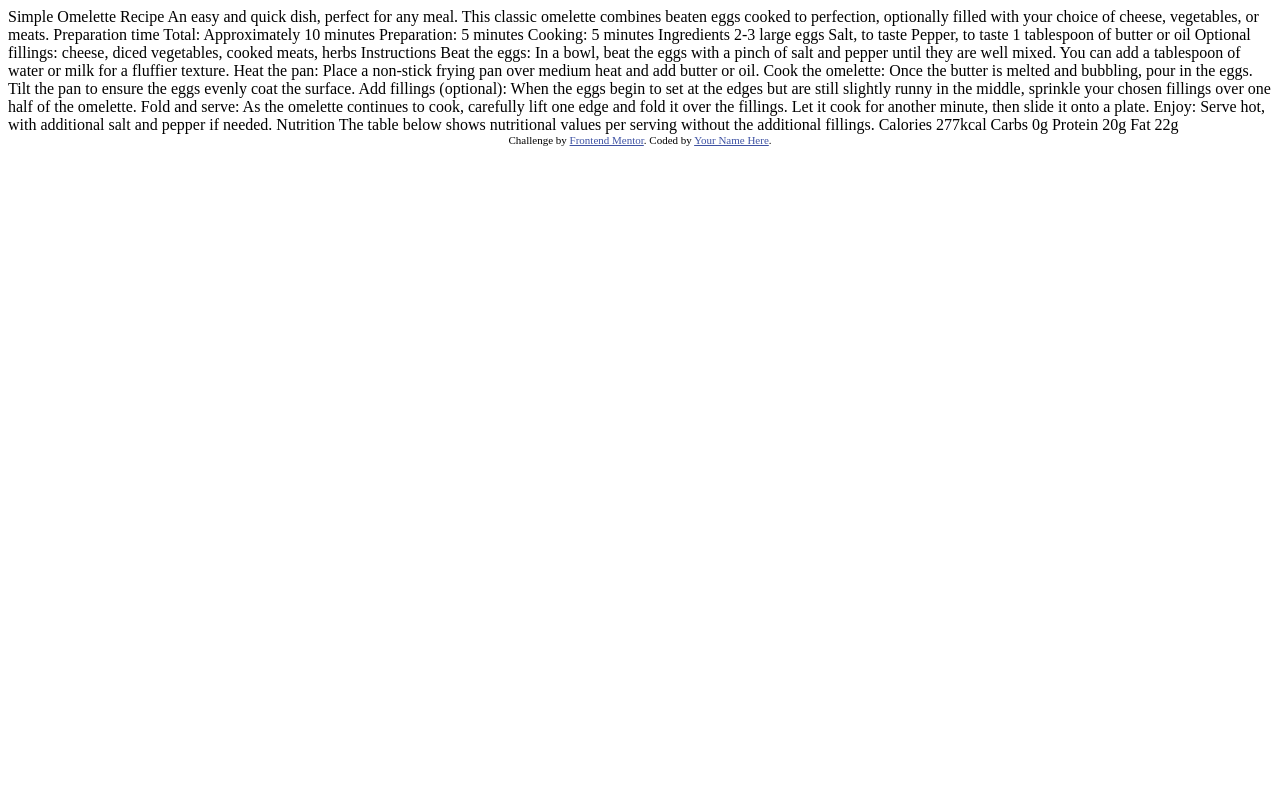
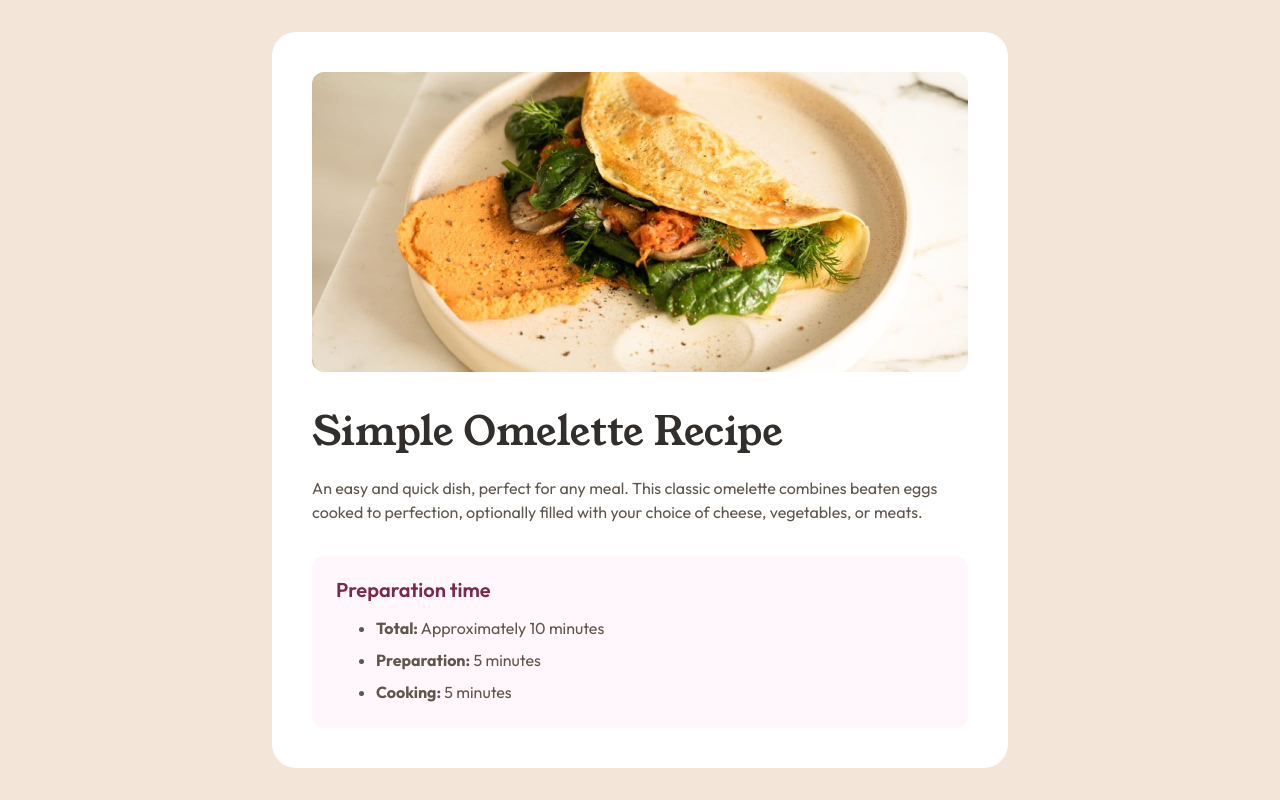
Before and after one commit to ernur-burshak/Recipe-page, a plain HTML site: page index.html in a window 1280 px wide. Drawn offline with Linux system fonts and the light colour scheme.

Commit message:
add a 2nd section

```diff
--- a/index.html
+++ b/index.html
@@ -1,77 +1,73 @@
 <!DOCTYPE html>
 <html lang="en">
-<head>
-  <meta charset="UTF-8">
-  <meta name="viewport" content="width=device-width, initial-scale=1.0"> <!-- displays site properly based on user's device -->
+  <head>
+    <meta charset="UTF-8" />
+    <meta name="viewport" content="width=device-width, initial-scale=1.0" />
+    <!-- displays site properly based on user's device -->
 
-  <link rel="icon" type="image/png" sizes="32x32" href="./assets/images/favicon-32x32.png">
+    <link
+      rel="icon"
+      type="image/png"
+      sizes="32x32"
+      href="./assets/images/favicon-32x32.png"
+    />
 
-  <title>Frontend Mentor | Recipe page</title>
+    <title>Frontend Mentor | Recipe page</title>
 
-  <!-- Feel free to remove these styles or customise in your own stylesheet 👍 -->
-  <style>
-    .attribution { font-size: 11px; text-align: center; }
-    .attribution a { color: hsl(228, 45%, 44%); }
-  </style>
-</head>
-<body>
+    <link rel="stylesheet" href="style/style.css" />
+  </head>
+  <body>
+    <main class="container">
+      <article class="simple-omlette">
+        <div class="image"></div>
+        <div class="description">
+          <div class="simple-omlette-title">
+            <h1>Simple Omelette Recipe</h1>
+            <p>
+              An easy and quick dish, perfect for any meal. This classic
+              omelette combines beaten eggs cooked to perfection, optionally
+              filled with your choice of cheese, vegetables, or meats.
+            </p>
+          </div>
 
-  Simple Omelette Recipe
+          <div class="preparation-time">
+            <h2 class="preparation-time-title">Preparation time</h2>
+            <ul>
+              <li><b>Total:</b> Approximately 10 minutes</li>
+              <li><b>Preparation:</b> 5 minutes</li>
+              <li><b>Cooking:</b> 5 minutes</li>
+            </ul>
+          </div>
+        </div>
+      </article>
+    </main>
+    <!--
+    Simple Omelette Recipe An easy and quick dish, perfect for any meal. This
+    classic omelette combines beaten eggs cooked to perfection, optionally
+    filled with your choice of cheese, vegetables, or meats. Preparation time
+    Total: Approximately 10 minutes Preparation: 5 minutes Cooking: 5 minutes
+    Ingredients 2-3 large eggs Salt, to taste Pepper, to taste 1 tablespoon of
+    butter or oil Optional fillings: cheese, diced vegetables, cooked meats,
+    herbs Instructions Beat the eggs: In a bowl, beat the eggs with a pinch of
+    salt and pepper until they are well mixed. You can add a tablespoon of water
+    or milk for a fluffier texture. Heat the pan: Place a non-stick frying pan
+    over medium heat and add butter or oil. Cook the omelette: Once the butter
+    is melted and bubbling, pour in the eggs. Tilt the pan to ensure the eggs
+    evenly coat the surface. Add fillings (optional): When the eggs begin to set
+    at the edges but are still slightly runny in the middle, sprinkle your
+    chosen fillings over one half of the omelette. Fold and serve: As the
+    omelette continues to cook, carefully lift one edge and fold it over the
+    fillings. Let it cook for another minute, then slide it onto a plate. Enjoy:
+    Serve hot, with additional salt and pepper if needed. Nutrition The table
+    below shows nutritional values per serving without the additional fillings.
+    Calories 277kcal Carbs 0g Protein 20g Fat 22g
+    -->
 
-  An easy and quick dish, perfect for any meal. This classic omelette combines beaten eggs cooked
-  to perfection, optionally filled with your choice of cheese, vegetables, or meats.
-
-  Preparation time
-
-  Total: Approximately 10 minutes
-  Preparation: 5 minutes
-  Cooking: 5 minutes
-
-  Ingredients
-
-  2-3 large eggs
-  Salt, to taste
-  Pepper, to taste
-  1 tablespoon of butter or oil
-  Optional fillings: cheese, diced vegetables, cooked meats, herbs
-
-  Instructions
-
-  Beat the eggs: In a bowl, beat the eggs with a pinch of salt and pepper until they are well mixed.
-  You can add a tablespoon of water or milk for a fluffier texture.
-
-  Heat the pan: Place a non-stick frying pan over medium heat and add butter or oil.
-
-  Cook the omelette: Once the butter is melted and bubbling, pour in the eggs. Tilt the pan to ensure
-  the eggs evenly coat the surface.
-
-  Add fillings (optional): When the eggs begin to set at the edges but are still slightly runny in the
-  middle, sprinkle your chosen fillings over one half of the omelette.
-
-  Fold and serve: As the omelette continues to cook, carefully lift one edge and fold it over the
-  fillings. Let it cook for another minute, then slide it onto a plate.
-
-  Enjoy: Serve hot, with additional salt and pepper if needed.
-
-  Nutrition
-
-  The table below shows nutritional values per serving without the additional fillings.
-
-  Calories
-  277kcal
-
-  Carbs
-  0g
-
-  Protein
-  20g
-
-  Fat
-  22g
-
-  <div class="attribution">
-    Challenge by <a href="https://www.frontendmentor.io?ref=challenge" target="_blank">Frontend Mentor</a>.
-    Coded by <a href="#">Your Name Here</a>.
-  </div>
-</body>
+    <footer class="attribution">
+      Challenge by
+      <a href="https://www.frontendmentor.io?ref=challenge" target="_blank"
+        >Frontend Mentor</a
+      >. Coded by <a href="#">Ernur</a>.
+    </footer>
+  </body>
 </html>
--- /dev/null
+++ b/style/style.css
@@ -0,0 +1,128 @@
+@font-face {
+  font-family: "Outfit";
+  font-weight: 400 700;
+  src: url("../assets/fonts/outfit/Outfit-VariableFont_wght.ttf")
+    format("truetype");
+}
+
+@font-face {
+  font-family: "young-serif";
+  font-weight: 400;
+  src: url("../assets/fonts/young-serif/YoungSerif-Regular.ttf")
+    format("truetype");
+}
+
+body {
+  background-color: #f3e5d7;
+  margin: 0;
+  display: flex;
+  justify-content: center;
+  align-items: center;
+  min-height: 100vh;
+}
+
+.container {
+  background-color: #ffffff;
+  width: 736px;
+  height: auto;
+  padding: 40px;
+  box-sizing: border-box;
+  border-radius: 24px;
+}
+
+.simple-omlette {
+  display: flex;
+  flex-direction: column;
+  gap: 40px;
+}
+
+.image {
+  width: 100%;
+  height: 300px;
+  background-image: url(../assets/images/image-omelette.jpeg);
+  background-size: cover;
+  background-position: center;
+  border-radius: 12px;
+}
+
+.description {
+  width: 100%;
+  height: auto;
+  margin: 0;
+  padding: 0;
+  display: flex;
+  flex-direction: column;
+  gap: 32px;
+}
+
+.simple-omlette-title {
+  width: 100%;
+  height: auto;
+  margin: 0;
+  padding: 0;
+  display: flex;
+  flex-direction: column;
+  gap: 24px;
+}
+
+h1 {
+  margin: 0;
+  padding: 0;
+  font-family: young-serif;
+  font-size: 40px;
+  font-weight: 400;
+  line-height: 100%;
+  color: #312e2c;
+}
+
+p {
+  margin: 0;
+  padding: 0;
+  color: #5f564d;
+  font-family: Outfit;
+  font-weight: 400;
+  line-height: 150%;
+  font-size: 16px;
+}
+
+.preparation-time {
+  width: 100%;
+  height: auto;
+  margin: 0;
+  padding: 24px;
+  display: flex;
+  flex-direction: column;
+  gap: 16px;
+  border-radius: 12px;
+  background-color: #fff7fb;
+  box-sizing: border-box;
+}
+
+.preparation-time-title {
+  color: #7a284e;
+  font-family: Outfit;
+  font-size: 20px;
+  line-height: 100%;
+  font-weight: 600;
+  margin: 0;
+  padding: 0;
+}
+
+ul {
+  color: #5f564d;
+  font-family: Outfit;
+  width: 100%;
+  height: auto;
+  line-height: 150%;
+  font-size: 16px;
+  margin: 0;
+  display: flex;
+  flex-direction: column;
+  gap: 8px;
+}
+
+.attribution {
+  font-size: 11px;
+  text-align: center;
+  display: none;
+}
```
